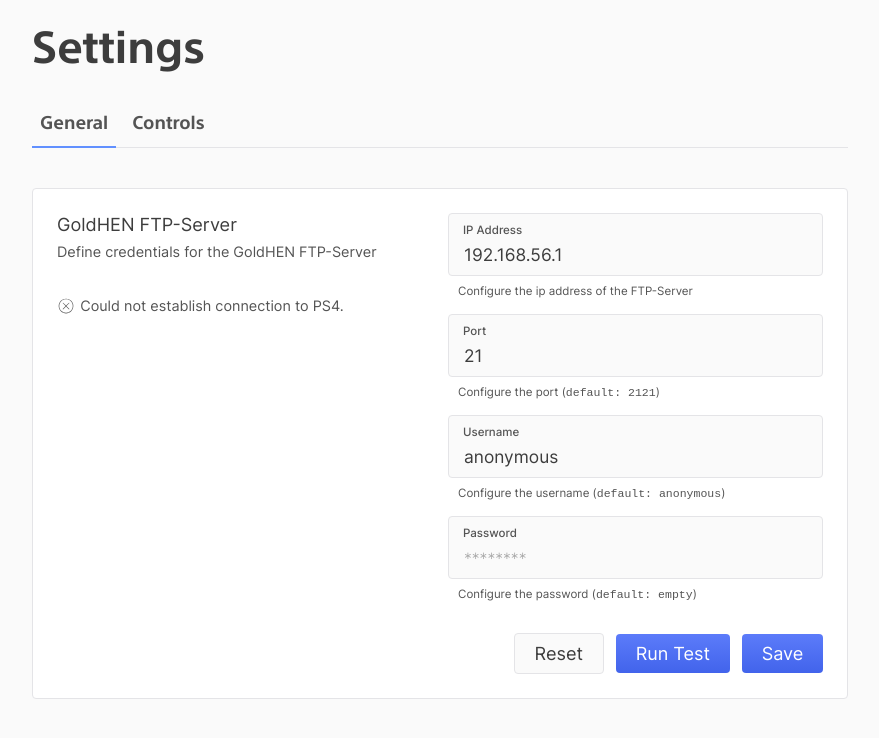
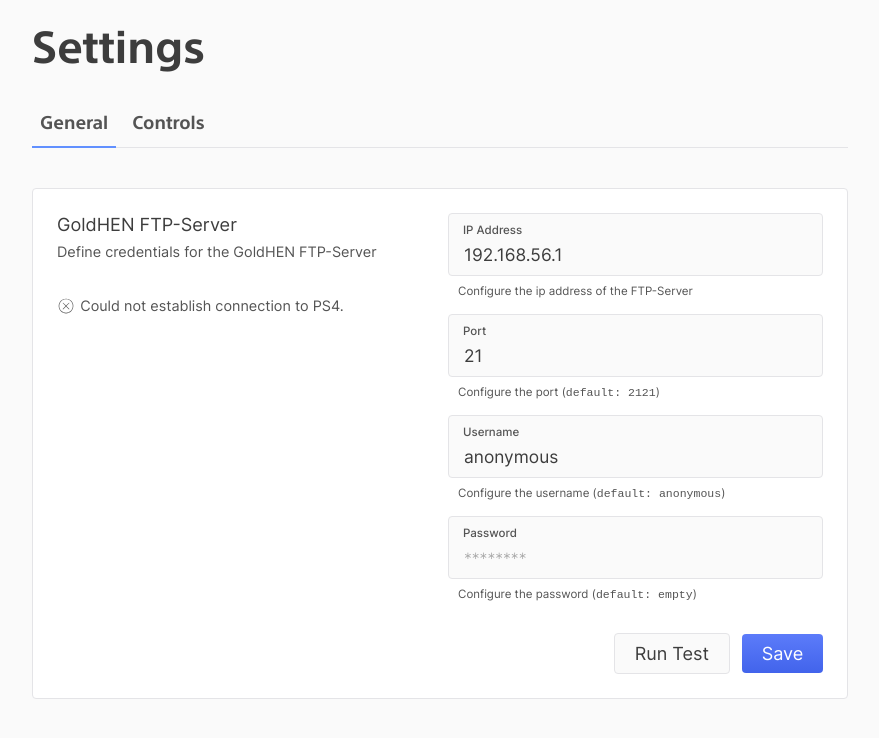
Before and after one commit to jrson83/savescum, a Preact app in the folder packages/web/: page /settings in a window 1280 px wide. Shown: the top 738 px of the page, without its empty margins (200-1079 px from the left). Built offline with nearby package versions, Linux system fonts and the light colour scheme.

Commit message:
fix(web): add ensure

```diff
--- a/packages/web/src/pages/savegame/form.tsx
+++ b/packages/web/src/pages/savegame/form.tsx
@@ -1,9 +1,9 @@
 import { useApp, useForm, useMatch, useRouter } from '@/hooks'
-import type { Savegame } from '@/store'
+import { DefaultResponse, type Savegame, fetchAction } from '@/store'
 
 const SavegameForm: FunctionComponent = () => {
   const {
-    state: { savegames },
+    state: { savegames, fetch, ftp },
     dispatch,
   } = useApp()
   const { pathname } = useRouter()
@@ -71,6 +71,30 @@
       ...activeSave,
     },
   })
+
+  const handleFtpEnsure = async (e: Event) => {
+    e.preventDefault()
+    if (!fetch.isPending) {
+      dispatch({
+        type: 'fetch/pending',
+        payload: {
+          isPending: true,
+        },
+      })
+
+      try {
+        const req = await fetchAction<DefaultResponse>('ensure', {
+          ftp,
+          savegames,
+        })
+        dispatch({ type: 'fetch/fulfilled', payload: req })
+      } catch (err: unknown) {
+        if (err instanceof Error) {
+          dispatch({ type: 'fetch/error', payload: err.message })
+        }
+      }
+    }
+  }
 
   return (
     <>
@@ -165,7 +189,14 @@
             </div>
           </div>
           <div className='btn-container-right'>
-            <button type='button' className='btn btn-outline'>
+            <button
+              type='button'
+              className='btn btn-outline'
+              onClick={handleFtpEnsure}
+              {...((!ftp.ip || fetch.isPending) && {
+                disabled: true,
+              })}
+            >
               Run Test
             </button>
             <button type='submit' className='btn'>
@@ -184,7 +215,7 @@
             </div>
           </div>
           <div className='form-panel__element'>
-            <button type='button' className='btn btn-error'>
+            <button type='button' className='btn btn-outline-error'>
               Delete
             </button>
           </div>
--- a/packages/web/src/pages/settings/controls.tsx
+++ b/packages/web/src/pages/settings/controls.tsx
@@ -50,7 +50,7 @@
         </div>
       </div>
       <div className='btn-container-right'>
-        <button type='reset' className='btn'>
+        <button type='reset' className='btn btn-outline'>
           Reset
         </button>
         <button type='submit' className='btn'>
--- a/packages/web/src/pages/settings/form.tsx
+++ b/packages/web/src/pages/settings/form.tsx
@@ -151,10 +151,11 @@
                 id='input-ip'
                 type='text'
                 placeholder='192.168.178.69'
-                value={options.ip || ''}
+                value={options.ip}
                 pattern='^(?:25[0-5]|2[0-4][0-9]|[01]?[0-9][0-9]?).(?:25[0-5]|2[0-4][0-9]|[01]?[0-9][0-9]?).(?:25[0-5]|2[0-4][0-9]|[01]?[0-9][0-9]?).(?:25[0-5]|2[0-4][0-9]|[01]?[0-9][0-9]?)$'
                 onInput={handleChange('ip')}
                 className='ifta-field'
+                autoComplete='off'
                 required
               />
               <label for='input-ip' className='label-after smaller'>
@@ -167,12 +168,13 @@
                 id='input-port'
                 placeholder='2121'
                 type='number'
-                value={options.port || 2121}
+                value={options.port}
                 min='1'
                 onChange={handleChange<number>('port', (value) =>
                   parseInt(value, 10)
                 )}
                 className='ifta-field'
+                autoComplete='off'
                 required
               />
               <label for='input-port' className='label-after smaller dimm'>
@@ -185,9 +187,10 @@
                 id='input-user'
                 placeholder='User'
                 type='text'
-                value={options.user || 'anonymous'}
+                value={options.user}
                 onChange={handleChange('user')}
                 className='ifta-field'
+                autoComplete='off'
                 required
               />
               <label for='input-user' className='label-after smaller'>
@@ -200,9 +203,10 @@
                 id='input-password'
                 placeholder='********'
                 type='password'
-                value={options.password || ''}
+                value={options.password}
                 onChange={handleChange('password')}
                 className='ifta-field'
+                autoComplete='off'
               />
               <label for='input-password' className='label-after smaller'>
                 Configure the password (<code>default: empty</code>)
@@ -212,12 +216,9 @@
           </div>
         </div>
         <div className='btn-container-right'>
-          <button type='reset' className='btn'>
-            Reset
-          </button>
           <button
             type='button'
-            className='btn'
+            className='btn btn-outline'
             onClick={handleFtpTest}
             {...((!state.ftp.ip || state.fetch.isPending) && {
               disabled: true,
--- a/packages/web/src/scss/components/_button.scss
+++ b/packages/web/src/scss/components/_button.scss
@@ -66,37 +66,58 @@
 
   &-error {
     border: 1px solid var(--c-error);
-    background: transparent;
-    color: var(--c-error);
+    background: var(--c-error);
+    color: var(--c-font-prim);
 
     &:hover {
       background: var(--c-error);
       color: var(--c-font-sub);
     }
   }
-}
 
-.btn[type='reset'], .btn-outline {
-  border: 1px solid var(--c-border);
-  background: var(--c-bg-prim);
-  color: var(--c-font-prim);
+  &-info {
+    border: 1px solid var(--c-info);
+    background: var(--c-info);
+    color: var(--c-font-prim);
 
-  &:hover,
-  &:active {
-    outline-color: transparent;
-    outline-style: solid;
-    box-shadow: 0 0 0 4px color.scale(hsl(222deg 100% 69%), $lightness: -40%);
+    &:hover {
+      background: var(--c-info);
+      color: var(--c-font-sub);
+    }
   }
 
-  /* &:focus {
-    outline-color: transparent;
-    outline-style: solid;
-    box-shadow: 0 0 0 4px color.scale(hsl(222deg 100% 69%), $lightness: -40%);
-  } */
+  &-outline-error {
+    border: 1px solid var(--c-error);
+    background: transparent;
+    color: var(--c-error);
 
-  &:focus {
-    outline: none;
-    box-shadow: 0 0 0 4px hsl(222deg 100% 69% / 70%);
+    &:hover {
+      background: var(--c-error);
+      color: var(--c-bg-prim);
+    }
+  }
+
+  &-outline {
+    transition:
+      background-color 300ms, /* Solid buttons*/
+      border-color 300ms, /* Hollow buttons*/
+      box-shadow calc(300ms / 2); // Focused buttons
+
+    border: 1px solid var(--c-border);
+    background: var(--c-bg-prim);
+    color: var(--c-font-prim);
+
+    &:focus {
+      outline: none; // Make sure every priority has a visually distinct focus style!
+      box-shadow:
+       0 0 0 3px var(--c-bg-sub),
+       0 0 0 calc(2px * 2.5) var(--c-border);
+    }
+
+    &:active {
+      transform: scale(0.98);
+      transition: none;
+    }
   }
 }
 
--- a/packages/web/src/store/actions/fetch/index.ts
+++ b/packages/web/src/store/actions/fetch/index.ts
@@ -4,7 +4,7 @@
 
 const fetchAction = async <T = unknown>(
   type: FetchActionType,
-  options: AppContextState
+  options: Partial<AppContextState>
 ): Promise<T> => {
   if (!isDefined(type))
     throw new TypeError(
@@ -12,12 +12,13 @@
     )
 
   if (
+    type === 'ensure' ||
     type === 'backup' ||
     type === 'restore' ||
     type === 'recent' ||
-    'history'
+    type === 'history'
   ) {
-    const activeSavegame = options.savegames.find(({ isActive }) => {
+    const activeSavegame = options.savegames?.find(({ isActive }) => {
       return isActive
     })
 
@@ -26,7 +27,7 @@
 
   const response = await fetch(
     `http://${window.location.hostname || 'localhost'}:${
-      3000 || window.location.port || 3000
+      window.location.port || 3000
     }/api/${type}`,
     {
       method: 'POST',
--- a/packages/web/src/types/index.ts
+++ b/packages/web/src/types/index.ts
@@ -10,6 +10,8 @@
 }
 
 export type ButtonAttrs = JSX.HTMLAttributes<HTMLButtonElement>
+
+export type DialogAttrs = JSX.HTMLAttributes<HTMLDialogElement>
 
 export type DivAttrs = JSX.HTMLAttributes<HTMLDivElement>
 
@@ -46,6 +48,7 @@
 }>
 
 export type FetchActionType =
+  | 'ensure'
   | 'backup'
   | 'restore'
   | 'test'
```
